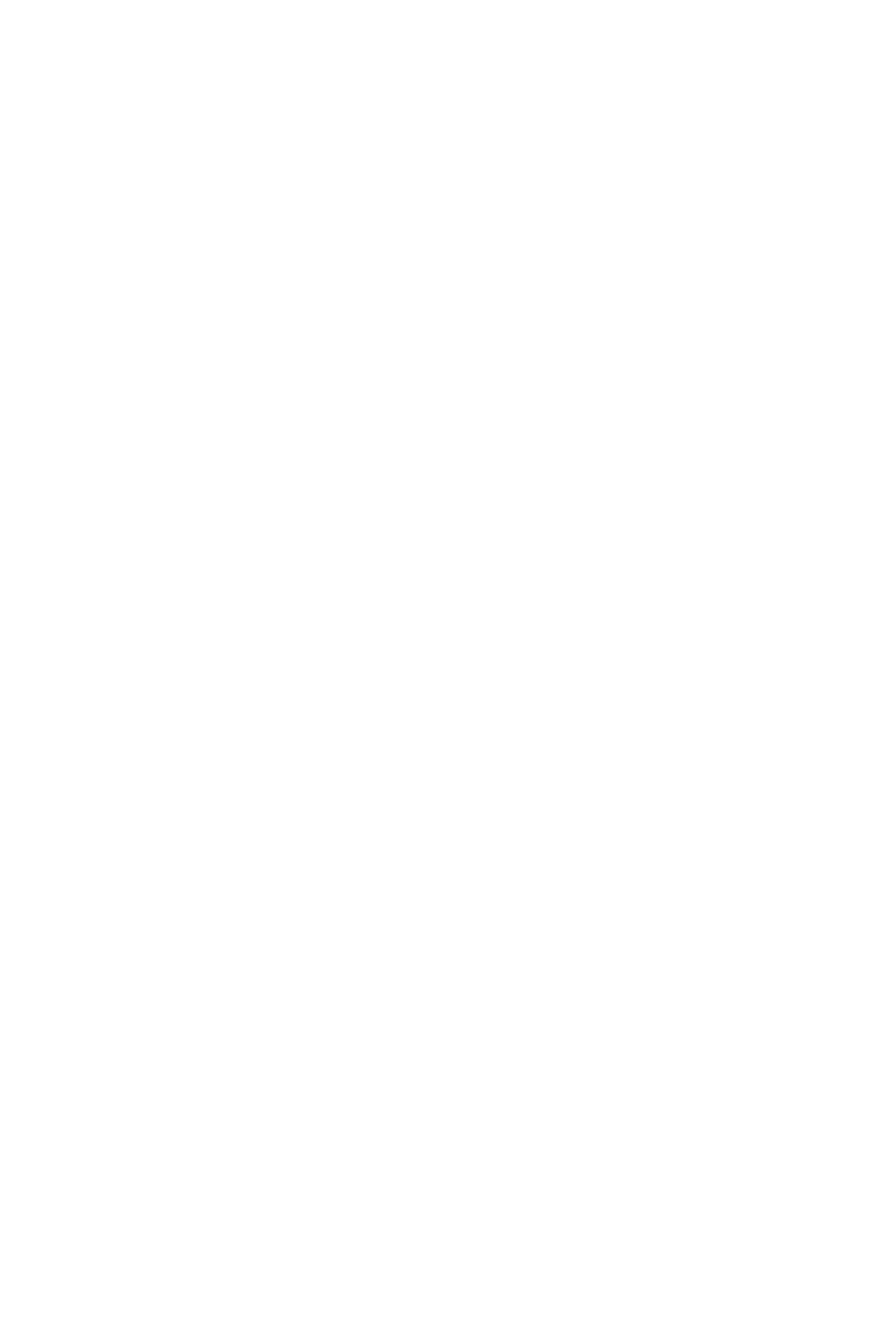
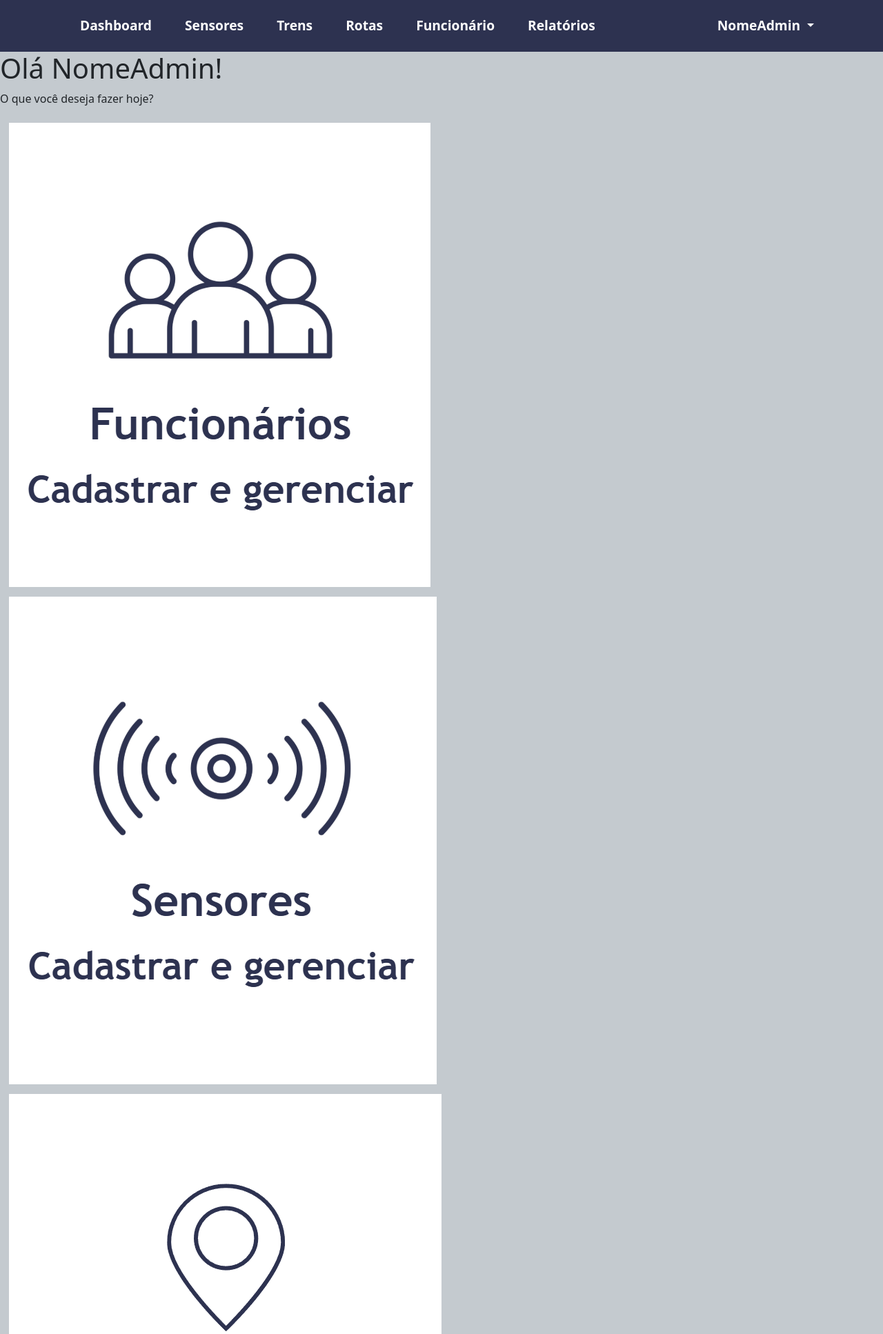
Before and after one commit to NiniveSC/sa-ferrorama, a PHP site: page /public/tela-geral-home.html in a window 1280 px wide. Before the commit the part shown is empty. Shown: the top 1934 px of the page at 69% size. Before the commit the page ends 800 px from the top, so only its background shows below. Run offline with PHP 8.4, Linux system fonts and the light colour scheme.

Commit message:
add -  adicinei uma nova pasta a img, nomeando de tela-home, e tambem comecei o html da tela home

```diff
--- /dev/null
+++ b/assets/img/tela-home/desktop.ini
@@ -0,0 +1,6 @@
+[LocalizedFileNames]
+Captura de tela 2026-05-19 085639.png=@Captura de tela 2026-05-19 085639,0
+Captura de tela 2026-05-19 085712.png=@Captura de tela 2026-05-19 085712,0
+Captura de tela 2026-05-19 085738.png=@Captura de tela 2026-05-19 085738,0
+Captura de tela 2026-05-19 085752.png=@Captura de tela 2026-05-19 085752,0
+Captura de tela 2026-05-19 085808.png=@Captura de tela 2026-05-19 085808,0
--- a/assets/style/style.css
+++ b/assets/style/style.css
@@ -174,3 +174,9 @@ input {
     box-shadow: 0 10px 25px rgba(0, 0, 0, 0.219);
     margin: auto;
 }
+
+/*Tela home */
+
+.pagina-home {
+    background-color: var(--cor-fundo-2) !important;
+}
--- a/public/tela-geral-home.html
+++ b/public/tela-geral-home.html
@@ -0,0 +1,82 @@
+<!DOCTYPE html>
+<html lang="en">
+
+<head>
+    <meta charset="UTF-8">
+    <meta name="viewport" content="width=device-width, initial-scale=1.0">
+    <title>Cadastro de Funcionário</title>
+    <link href="https://cdn.jsdelivr.net/npm/bootstrap@5.3.8/dist/css/bootstrap.min.css" rel="stylesheet"
+        integrity="sha384-sRIl4kxILFvY47J16cr9ZwB07vP4J8+LH7qKQnuqkuIAvNWLzeN8tE5YBujZqJLB" crossorigin="anonymous">
+    <link rel="stylesheet" href="../assets/style/style.css">
+</head>
+
+<body class="pagina-home">
+    <style>
+        .navbar-nav .nav-link {
+            color: #ffffff !important;
+            font-weight: bold;
+            font-size: 120%;
+        }
+
+        .navbar-nav .nav-link:hover {
+            color: #c4cacf !important;
+        }
+    </style>
+    <nav class="navbar navbar-expand-lg navbar-dark" style="background-color: #2D3250; padding: 15px 80px;">
+        <div class="container-fluid">
+            <button class="navbar-toggler" type="button" data-bs-toggle="collapse" data-bs-target="#navbarNav"
+                aria-controls="navbarNav" aria-expanded="false" aria-label="Toggle navigation">
+                <span class="navbar-toggler-icon"></span>
+            </button>
+            <div class="collapse navbar-collapse" id="navbarNav">
+                <ul class="navbar-nav me-auto">
+                    <li class="nav-item mx-3">
+                        <a class="nav-link" href="#">Dashboard</a>
+                    </li>
+                    <li class="nav-item mx-3">
+                        <a class="nav-link" href="#">Sensores</a>
+                    </li>
+                    <li class="nav-item mx-3">
+                        <a class="nav-link" href="#">Trens</a>
+                    </li>
+                    <li class="nav-item mx-3">
+                        <a class="nav-link" href="#">Rotas</a>
+                    </li>
+                    <li class="nav-item mx-3">
+                        <a class="nav-link" href="#">Funcionário</a>
+                    </li>
+                    <li class="nav-item mx-3">
+                        <a class="nav-link" href="#">Relatórios</a>
+                    </li>
+                </ul>
+                <ul class="navbar-nav">
+                    <li class="nav-item dropdown">
+                        <a class="nav-link dropdown-toggle" href="#" role="button" data-bs-toggle="dropdown"
+                            aria-expanded="false">
+                            NomeAdmin
+                        </a>
+                        <ul class="dropdown-menu">
+                            <li><a class="dropdown-item" href="#">Sair</a></li>
+                        </ul>
+                    </li>
+                </ul>
+            </div>
+        </div>
+    </nav>
+
+    <main class="pagina-home">
+        <h1 class="boas-vindas">Olá NomeAdmin!</h1>
+        <p class="texto-home">O que você deseja fazer hoje?</p>
+        <button type="button" class="btn btn-outline-funcionarios"><img src="../assets/img/tela-home/funcionarios.png" alt="Funcionários"></button>
+        <button type="button" class="btn btn-outline-sensores"><img src="../assets/img/tela-home/sensores.png" alt="Sensores"></button>
+        <button type="button" class="btn btn-outline-rotas"><img src="../assets/img/tela-home/rotas.png" alt="Rotas"></button>
+        <button type="button" class="btn btn-outline-trens"><img src="../assets/img/tela-home/trens.png" alt="Trens"></button>
+        <button type="button" class="btn btn-outline-relatorios"><img src="../assets/img/tela-home/relatorios.png" alt="Relatórios"></button>
+
+        <script src="https://cdn.jsdelivr.net/npm/bootstrap@5.3.8/dist/js/bootstrap.bundle.min.js"
+            integrity="sha384-FKyoEForCGlyvwx9Hj09JcYn3nv7wiPVlz7YYwJrWVcXK/BmnVDxM+D2scQbITxI"
+            crossorigin="anonymous"></script>
+
+</body>
+
+</html>
```
Also changed, not shown: assets/img/tela-home/funcionarios.png (added), assets/img/tela-home/relatorios.png (added), assets/img/tela-home/rotas.png (added), assets/img/tela-home/sensores.png (added), assets/img/tela-home/trens.png (added).
